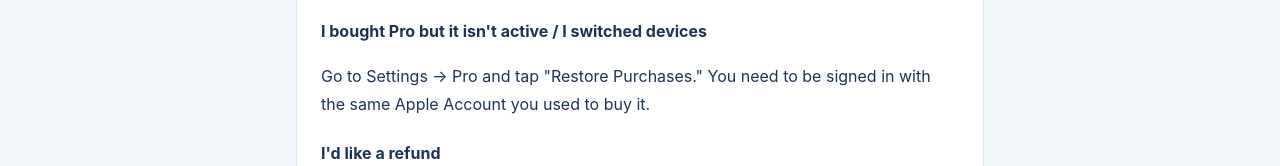
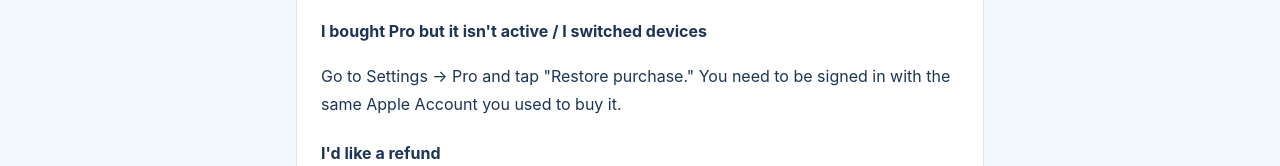
Before and after one commit to ken0426/Sakureco-lp, a plain HTML site: page en/support/index.html in a window 1280 px wide. Shown: the part 634-800 px from the top of the page. Drawn offline with Linux system fonts and the light colour scheme.

Commit message:
fix: match restore button label in English support page
Co-Authored-By: Claude Opus 5.5 (1M context) <noreply@anthropic.com>

```diff
--- a/en/support/index.html
+++ b/en/support/index.html
@@ -32,7 +32,7 @@
 <p>All App data stored on your device is deleted and cannot be recovered.</p>
 
 <h3>I bought Pro but it isn't active / I switched devices</h3>
-<p>Go to Settings → Pro and tap "Restore Purchases." You need to be signed in with the same Apple Account you used to buy it.</p>
+<p>Go to Settings → Pro and tap "Restore purchase." You need to be signed in with the same Apple Account you used to buy it.</p>
 
 <h3>I'd like a refund</h3>
 <p>Purchases are made through the App Store, so please request a refund from Apple at <a href="https://reportaproblem.apple.com/">reportaproblem.apple.com</a>.</p>
```
